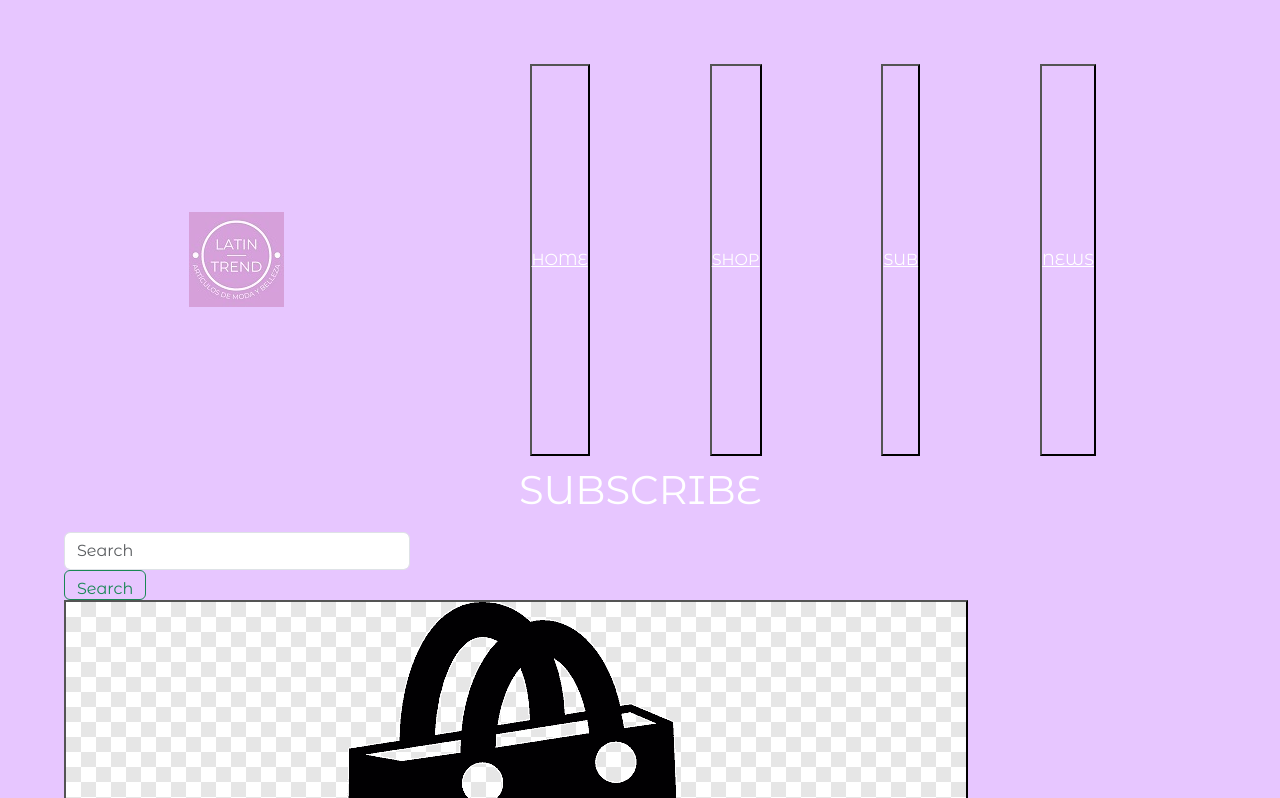
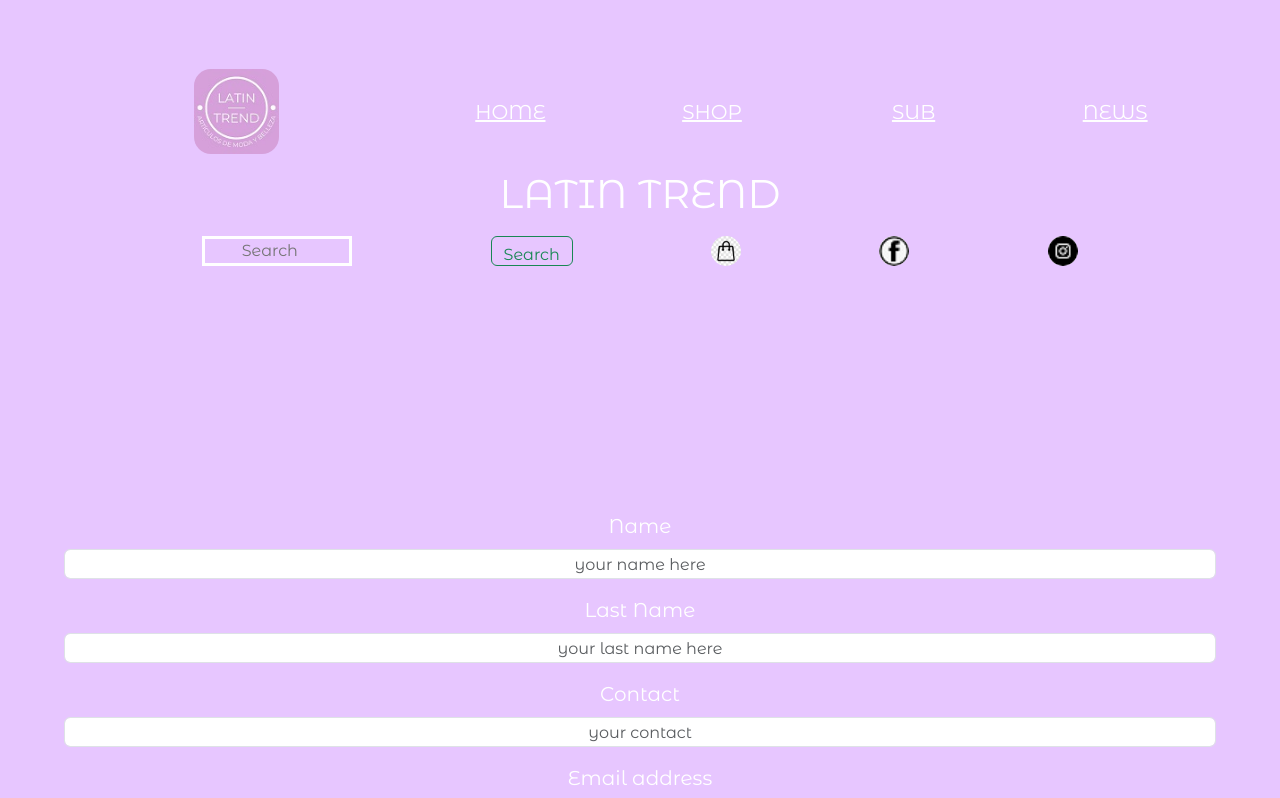
Before and after one commit to pewaxo/proyectoCoder, a website: page pages/subscribe.html in a window 1280 px wide. Shown: the top 798 px of the page. Drawn offline with nearby package versions, Linux system fonts and the light colour scheme; files whose address does not match are found by name.

Commit message:
--Actualización hasta subscribe.hmtl--

```diff
--- a/pages/subscribe.html
+++ b/pages/subscribe.html
@@ -29,31 +29,27 @@
     <header>
         <div class="div_logo">
             <a href="../index.html">
-                <img class="img_logo" src="../images/logo_mini.jpg" alt="logo 1">
+                <img class="div_logo_img" src="../images/logo_mini.jpg" alt="logo 1">
             </a>
         </div>
 
         <nav class="barra_de_navegacion">
-            <button><a href="../index.html">HOME</a></button>
-            <button> <a href="../pages/shop.html">SHOP</a></button>
-            <button><a href="../pages/subscribe.html">SUB</a></button>
-            <button><a href="../pages/news.html">NEWS</a></button>
+            <button class="barra_de_navegacion_btn_header"><a href="../index.html">HOME</a></button>
+            <button class="barra_de_navegacion_btn_header"> <a href="../pages/shop.html">SHOP</a></button>
+            <button class="barra_de_navegacion_btn_header"><a href="../pages/subscribe.html">SUB</a></button>
+            <button class="barra_de_navegacion_btn_header"><a href="../pages/news.html">NEWS</a></button>
         </nav>
 
-
         <div class="titulo">
-            <h1>SUBSCRIBE</h1>
+            <h1>LATIN TREND</h1>
         </div>
 
-        <nav class="nav_search">
-            <input class="form-control me-2" type="search" placeholder="Search" aria-label="Search">
+        <nav class="buscador_redes">
+            <input class="buscador_redes_input" type="search" placeholder="Search">
             <button id="btn" class="btn btn-outline-success" type="submit">Search</button>
-            <button><a href="../pages/bag.html"><img class="img_iconos_bag" src="../images/icono_bag.png"
-                alt="icon bag"></a></button>
-            <button><a href=""><img class="img_iconos" src="../images/icono_facebook.png"
-                        alt="icono facebook"></a></button>
-            <button><a href=""><img class="img_iconos" src="../images/icono_wasap.png"
-                        alt="icono whatsapp"></a></button>
+            <a href="../pages/bag.html"><img class="buscador_redes_img" src="../images/icono_bag.jpg" alt="icono bag"></a>
+            <a href="../index.html"><img class="buscador_redes_img" src="../images/icono_facebook.png" alt="icono bag"></a>
+            <a href="../index.html"><img class="buscador_redes_img" src="../images/icono_insta.png" alt="icono bag"></a>
         </nav>
     </header>
 
--- a/scss/style.scss
+++ b/scss/style.scss
@@ -8,7 +8,6 @@
 }
 
 //index.html
-
 header {
     display: grid;
     grid-template-areas:
@@ -21,11 +20,6 @@ header {
     width: 100%;
     height: 33%;
     row-gap: 10px;
-}
-
-a{
-    color: white;
-}
 
     .div_logo {
         grid-area: logo;
@@ -79,20 +73,25 @@ a{
 
         &_img{
             width: 30px;
+            border-radius: 50%;
         }
     }
-
 
     .btn {
         height: 30px;
         text-align: center;
+    }
+}
+
+a{
+    color: white;
 }
 
 .main_index{
     display: flex;
     height: 73%;
     text-align: center;
-    padding: 15% 2% 18% 2%;
+    padding: 50% 5% 60% 5%;
 }
 
 footer{
@@ -155,3 +154,21 @@ footer{
 }
 
 //subscribe.html
+.main_subs{
+    display: flex;
+    flex-direction: column;
+    padding: 15% 5% 17% 5%;
+    text-align: center;
+    font-size: 20px;
+}
+
+.form-control{
+    text-align: center;
+    height: 30px;
+}
+
+.col-12{
+    display: flex;
+    font-size: 20px;
+    justify-content: space-around;
+}
```
Also changed, not shown: pages/bag.html (+11 -15 lines), pages/news.html (+11 -15 lines), css/style.css, 1 other file. Lines whose indentation alone changed are shown as unchanged.
